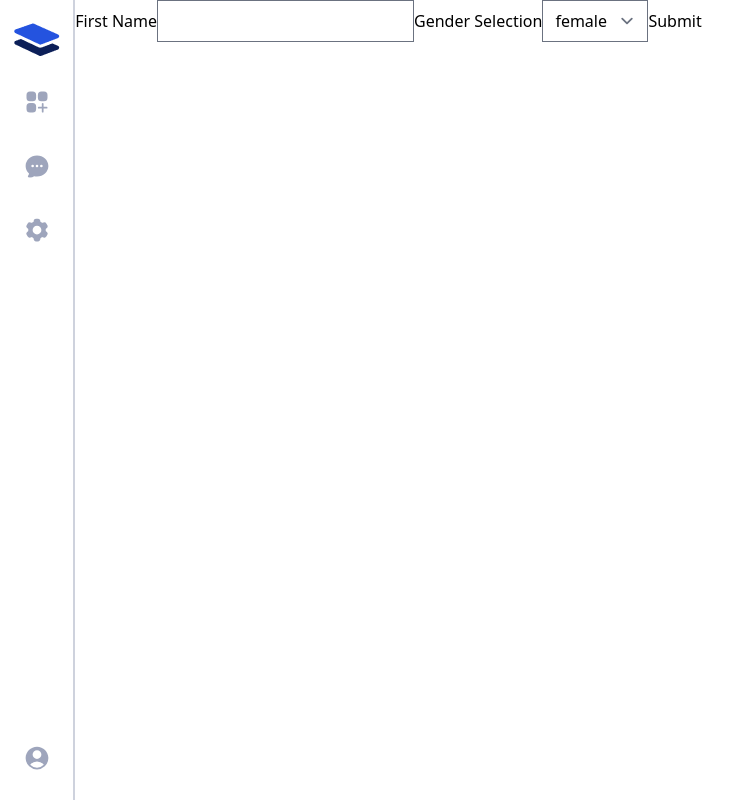
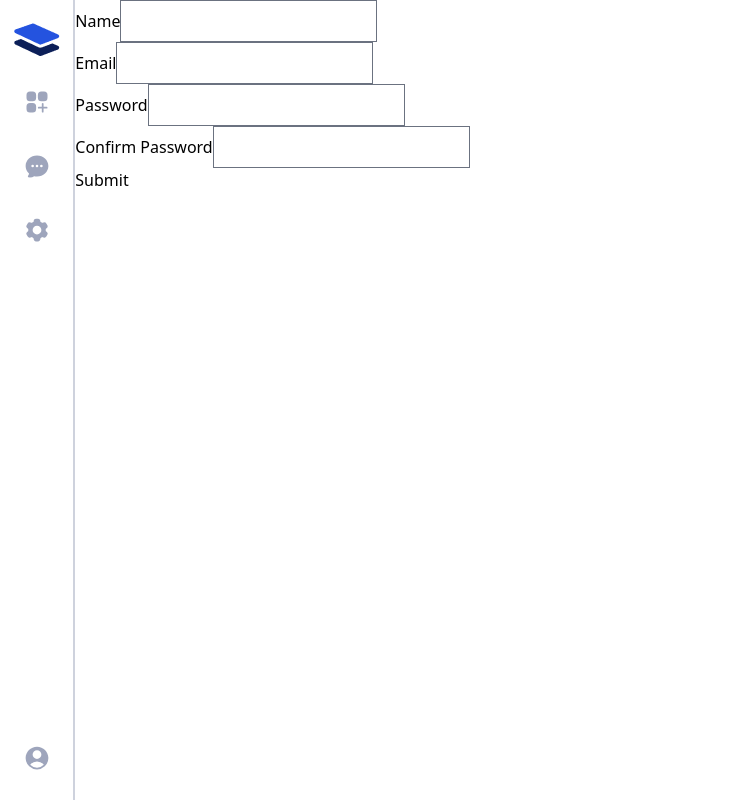
Before and after one commit to HimaloyAshis/task-master, a React (Vite) app: page /signUp in a window 1280 px wide. Shown: the whole page, without its empty margins (0-751 px from the left). Built offline with nearby package versions, Linux system fonts and the light colour scheme.

Commit message:
signup set up done

```diff
--- a/src/pages/Authentication/Signup/SignUp.jsx
+++ b/src/pages/Authentication/Signup/SignUp.jsx
@@ -3,9 +3,9 @@ import { useForm } from 'react-hook-form';
 
 const SignUp = () => {
 
-    const { register, handleSubmit} = useForm()
+    const { register, handleSubmit } = useForm()
 
-    const onSubmit =(dada)=>{
+    const onSubmit = (dada) => {
         console.log(dada)
 
     }
@@ -13,14 +13,22 @@ const SignUp = () => {
     return (
         <div>
             <form onSubmit={handleSubmit(onSubmit)}>
-                <label>First Name</label>
-                <input {...register("firstName")} />
-                <label>Gender Selection</label>
-                <select {...register("gender")}>
-                    <option value="female">female</option>
-                    <option value="male">male</option>
-                    <option value="other">other</option>
-                </select>
+                <div>
+                    <label>Name</label>
+                    <input {...register("name")} />
+                </div>
+                <div>
+                    <label>Email</label>
+                    <input {...register("email")} />
+                </div>
+                <div>
+                    <label>Password</label>
+                    <input {...register("password")} />
+                </div>
+                <div>
+                    <label>Confirm Password</label>
+                    <input {...register("confirm")} />
+                </div>
                 <input type="submit" />
             </form>
         </div>
```
